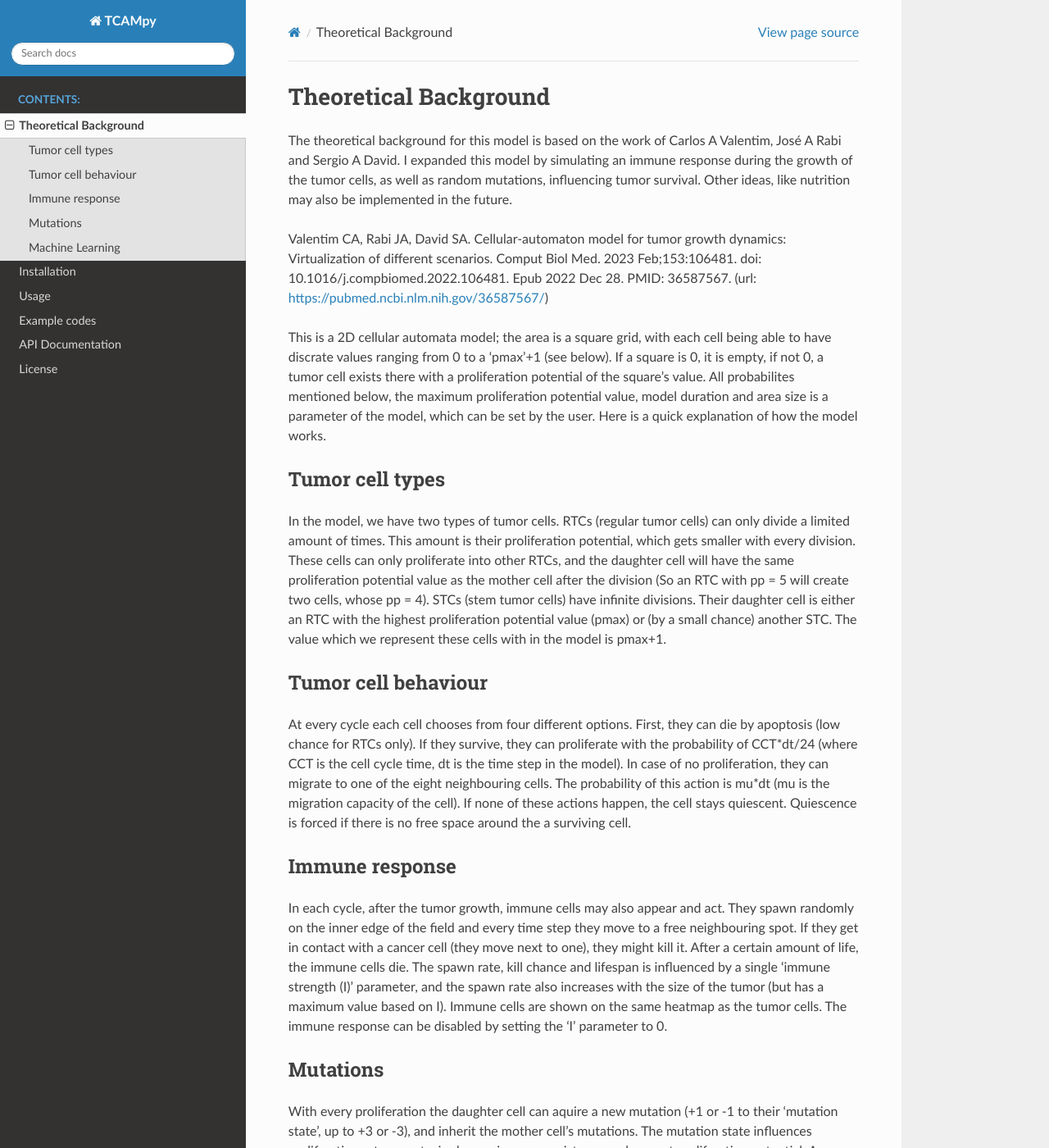
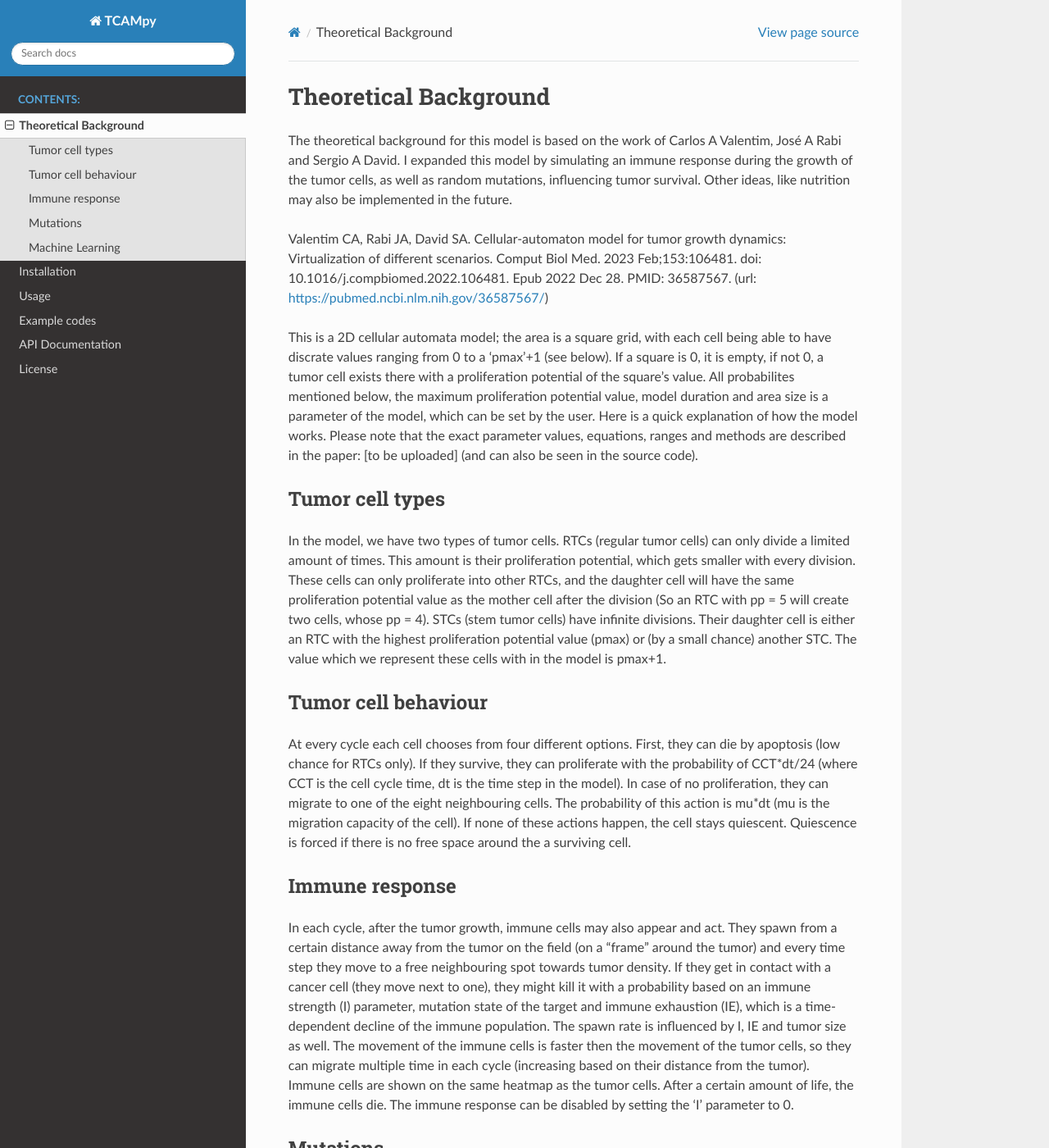
Before and after one commit to Fetasalyt/TCAMpy, a Sphinx documentation site: the page built from docs/Background.rst, in a window 1280 px wide and 1400 px high. Shown: the whole window at 82% size. Built offline with Sphinx 7.4.7 and the Read the Docs theme 3.1.0, drawn with Linux system fonts in a browser that asks for light colours.

Commit message:
Update immune response section in Background.rst
Clarified immune response mechanics and parameters in the model description.

```diff
--- a/docs/Background.rst
+++ b/docs/Background.rst
@@ -10,7 +10,8 @@ Comput Biol Med. 2023 Feb;153:106481. doi: 10.1016/j.compbiomed.2022.106481. Epu
 
 This is a 2D cellular automata model; the area is a square grid, with each cell being able to have discrate values ranging from 0 to a 'pmax'+1 (see below). If a square
 is 0, it is empty, if not 0, a tumor cell exists there with a proliferation potential of the square's value. All probabilites mentioned below, the maximum proliferation potential value,
-model duration and area size is a parameter of the model, which can be set by the user. Here is a quick explanation of how the model works.
+model duration and area size is a parameter of the model, which can be set by the user. Here is a quick explanation of how the model works. Please note that the exact parameter values, equations, ranges and methods are
+described in the paper: [to be uploaded] (and can also be seen in the source code).
 
 Tumor cell types
 ----------------
@@ -31,7 +32,7 @@ a surviving cell.
 Immune response
 ---------------
 
-In each cycle, after the tumor growth, immune cells may also appear and act. They spawn randomly on the inner edge of the field and every time step they move to a free neighbouring spot. If they get in contact with a cancer cell (they move next to one), they might kill it. After a certain amount of life, the immune cells die. The spawn rate, kill chance and lifespan is influenced by a single ‘immune strength (I)’ parameter, and the spawn rate also increases with the size of the tumor (but has a maximum value based on I). Immune cells are shown on the same heatmap as the tumor cells. The immune response can be disabled by setting the 'I' parameter to 0.
+In each cycle, after the tumor growth, immune cells may also appear and act. They spawn from a certain distance away from the tumor on the field (on a "frame" around the tumor) and every time step they move to a free neighbouring spot towards tumor density. If they get in contact with a cancer cell (they move next to one), they might kill it with a probability based on an immune strength (I) parameter, mutation state of the target and immune exhaustion (IE), which is a time-dependent decline of the immune population. The spawn rate is influenced by I, IE and tumor size as well. The movement of the immune cells is faster then the movement of the tumor cells, so they can migrate multiple time in each cycle (increasing based on their distance from the tumor). Immune cells are shown on the same heatmap as the tumor cells. After a certain amount of life, the immune cells die. The immune response can be disabled by setting the 'I' parameter to 0.
 
 Mutations
 ---------
```
